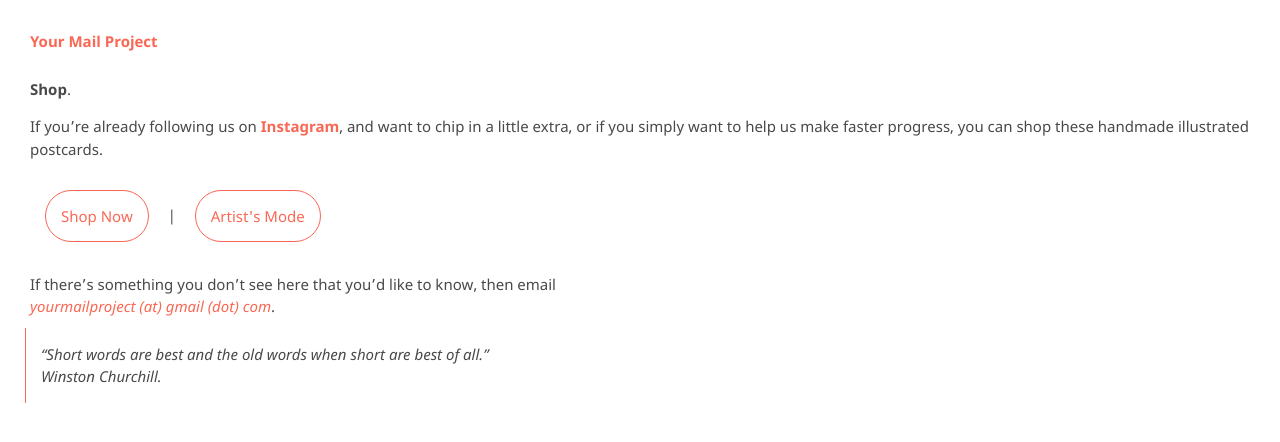
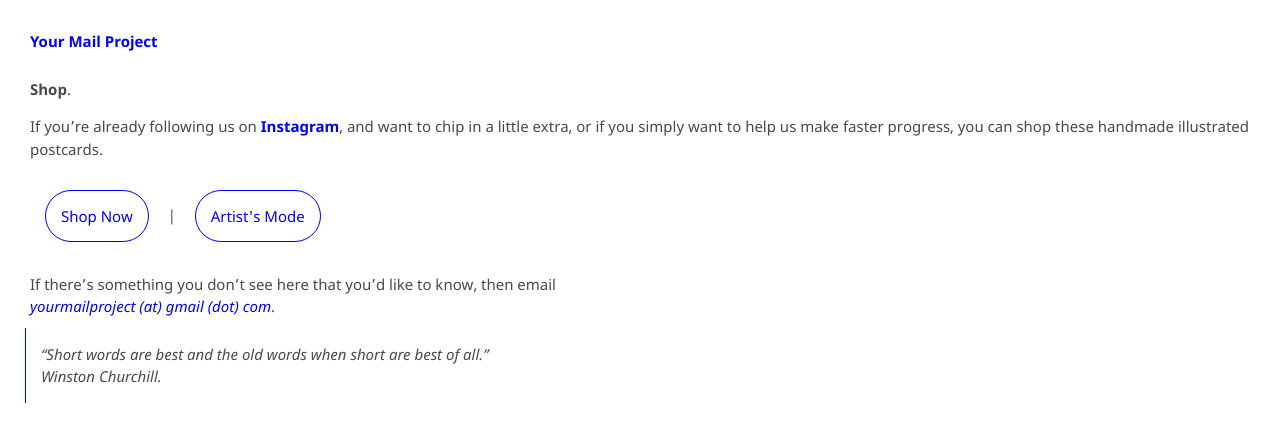
Before and after one commit to kvshvlin/yourmailproject, a Jekyll site: the page built from 3.md, in a window 1280 px wide. Shown: the top 442 px of the page. Built offline with Jekyll 4.4.1, drawn with Linux system fonts in a browser that asks for light colours; our own code applies the rules of GitHub Pages for plain Markdown files.

Commit message:
Update jekyll-theme-minimal.scss

```diff
--- a/_sass/jekyll-theme-minimal.scss
+++ b/_sass/jekyll-theme-minimal.scss
@@ -48,14 +48,14 @@
   }
 
   blockquote {
-    border-left: 1px solid #f96854;
+    border-left: 1px solid #0000ff;
     font-style: italic;
     margin: 15px;
     padding: 15px;
   }
 
   a:hover {
-    background-color: #f96854;
+    background-color: #0000ff;
     color: #ffffff;
     margin: 1px;
     padding: 1px;
@@ -63,11 +63,11 @@
   }
 
   a:focus {
-    border: 1px solid #f96854;
+    border: 1px solid #0000ff;
   }
 
   a {
-    color: #f96854;
+    color: #0000ff;
     text-decoration: none;
   }
 
@@ -104,7 +104,7 @@
   }
 
   header blockquote {
-    border-left: 1px solid #f96854;
+    border-left: 1px solid #0000ff;
     font-style: italic;
     margin: 15px;
     padding: 15px;
@@ -145,7 +145,7 @@ section.grid-item {
 }
 
 .btn:hover {
-  background-color: #f96854;
+  background-color: #0000ff;
   border: 1px solid #ffffff;
   border-radius: 45px;
   margin: 15px;
@@ -157,10 +157,10 @@ section.grid-item {
 
 .btn {
   background-color: #ffffff;
-  border: 1px solid #f96854;
+  border: 1px solid #0000ff;
   border-radius: 45px;
   margin: 15px;
-  color: #f96854;
+  color: #0000ff;
   padding: 15px;
   text-align: center;
   text-decoration: none;
@@ -237,14 +237,14 @@ section.grid-item {
   }
 
   blockquote {
-    border-left: 1px solid #f96854;
+    border-left: 1px solid #0000ff;
     font-style: italic;
     margin: 5px;
     padding: 5px;
   }
 
   a:hover {
-    background-color: #f96854;
+    background-color: #0000ff;
     color: #ffffff;
     margin: 1px;
     padding: 1px;
@@ -252,11 +252,11 @@ section.grid-item {
   }
 
   a:focus {
-    border: 1px solid #f96854;
+    border: 1px solid #0000ff;
   }
 
   a {
-    color: #f96854;
+    color: #0000ff;
     text-decoration: none;
   }
 
@@ -292,7 +292,7 @@ section.grid-item {
   }
 
   header blockquote {
-    border-left: 1px solid #f96854;
+    border-left: 1px solid #0000ff;
     font-style: italic;
     margin: 5px;
     padding: 5px;
@@ -333,17 +333,17 @@ section.grid-item {
 
   .btn {
     background-color: #ffffff;
-    border: 1px solid #f96854;
+    border: 1px solid #0000ff;
     border-radius: 45px;
     margin: 15px;
-    color: #f96854;
+    color: #0000ff;
     padding: 15px;
     text-align: center;
     text-decoration: none;
   }
 
   .btn:hover {
-    background-color: #f96854;
+    background-color: #0000ff;
     border: 1px solid #ffffff;
     border-radius: 45px;
     margin: 15px;
@@ -424,14 +424,14 @@ section.grid-item {
   }
 
   blockquote {
-    border-left: 1px solid #f96854;
+    border-left: 1px solid #0000ff;
     font-style: italic;
     margin: 2.5px;
     padding: 2.5px;
   }
 
   a:hover {
-    background-color: #f96854;
+    background-color: #0000ff;
     color: #ffffff;
     margin: 1px;
     padding: 1px;
@@ -439,11 +439,11 @@ section.grid-item {
   }
 
   a:focus {
-    border: 1px solid #f96854;
+    border: 1px solid #0000ff;
   }
 
   a {
-    color: #f96854;
+    color: #0000ff;
     text-decoration: none;
   }
 
@@ -479,7 +479,7 @@ section.grid-item {
   }
 
   header blockquote {
-    border-left: 1px solid #f96854;
+    border-left: 1px solid #0000ff;
     font-style: italic;
     margin: 2.5px;
     padding: 2.5px;
@@ -520,17 +520,17 @@ section.grid-item {
 
   .btn {
     background-color: #ffffff;
-    border: 1px solid #f96854;
+    border: 1px solid #0000ff;
     border-radius: 45px;
     margin: 15px;
-    color: #f96854;
+    color: #0000ff;
     padding: 15px;
     text-align: center;
     text-decoration: none;
   }
 
   .btn:hover {
-    background-color: #f96854;
+    background-color: #0000ff;
     border: 1px solid #ffffff;
     border-radius: 45px;
     margin: 15px;
```
